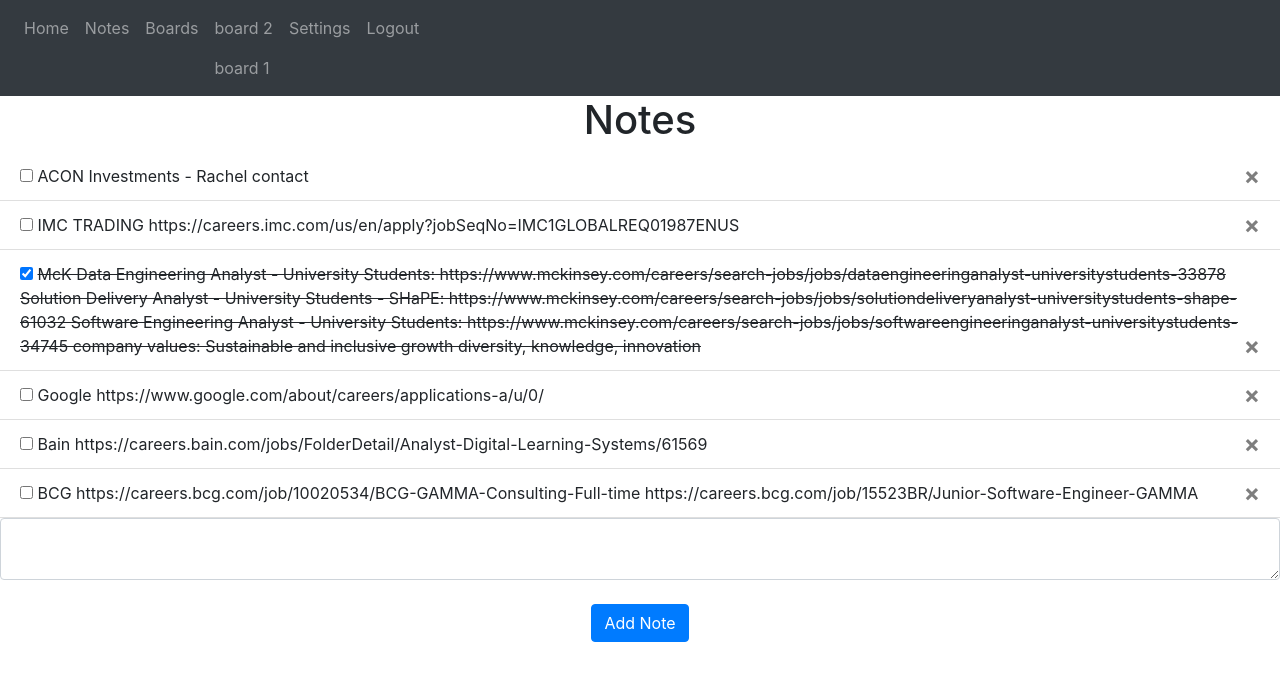
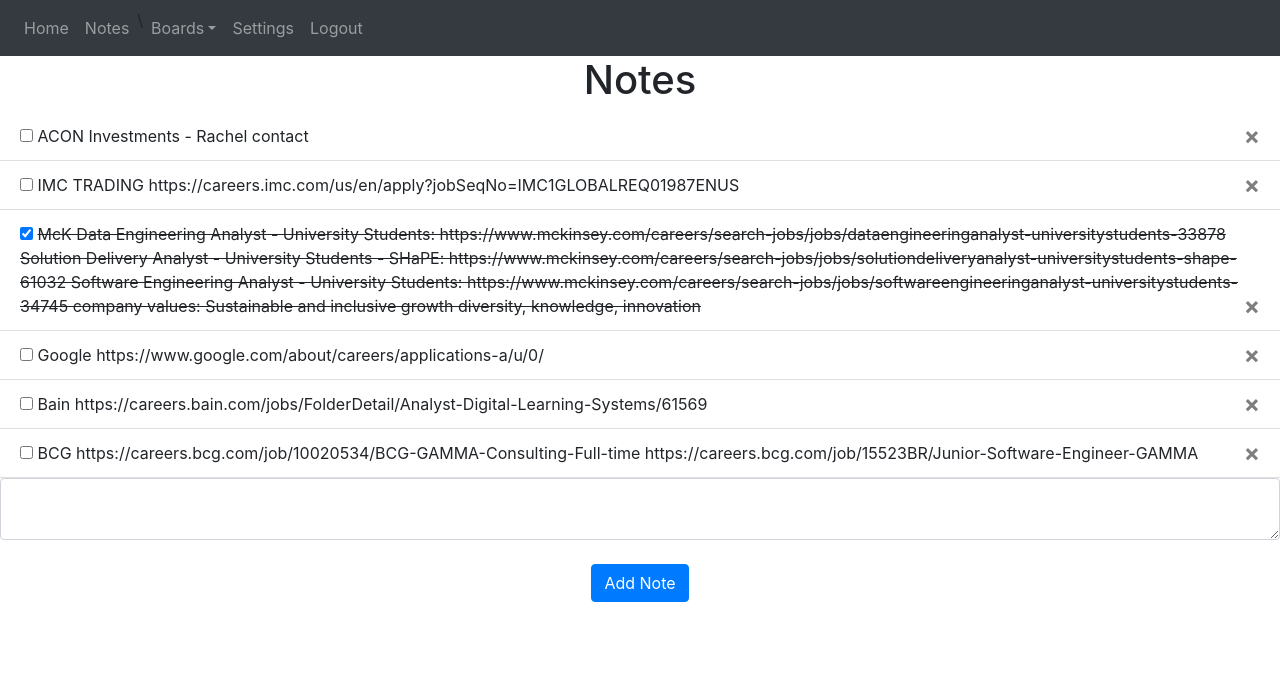
Before and after one commit to jtwolf1113/task-management-web-app, a Flask app: page /notes in a window 1280 px wide. Shown: the top 681 px of the page. Run offline with Flask 2, Linux system fonts and the light colour scheme; a user stored in the database is signed in; data comes from the database, SQL or seed files in the repository; both versions use the stored data as it was after the commit; some libraries are stand-ins or nearby versions.

Commit message:
Dropdown Menu
Dropdown Menu formatted and added

Typo fixed on welcome page

```diff
--- a/website/static/base.css
+++ b/website/static/base.css
@@ -3,6 +3,7 @@
     --background-color: #ffffff;
     --text-color: #000000;
     --navbar-text-color: #9a9da0;
+    --navbar-highlight-color: #ffffff;
     --navbar-background-color: #343a40;
     --confirm-button-color: #007bff;
     --delete-button-color: #6c757d;
@@ -40,3 +41,23 @@ button#destroy-item-confirm{
     background-color: rgba(255,0,0,1);
     border-color: rgba(255,0,0,1);
 }
+
+
+
+.dropdown-menu{
+    background-color: var(--navbar-background-color);
+    min-width: 1rem;
+    width: fit-content;
+    max-width: 15rem;
+}
+
+.dropdown-item{
+    color: var(--navbar-text-color);
+    text-align: left;
+    padding: .25rem 1.5rem;
+}
+
+.dropdown-item:hover{
+    background: var(--navbar-background-color);
+    color: var(--navbar-highlight-color);
+}
--- a/website/templates/base.html
+++ b/website/templates/base.html
@@ -5,7 +5,7 @@
     <meta name="viewport" content="width=device-width, initial-scale=1" />
 
 
-    <!-- Apple Web App functionality-->
+    <!-- Mobile (Apple) Web App functionality-->
     <!-- Apple code to be added later
     <link rel="apple-touch-icon" sizes="180x180" href="/images/app-icon/apple-icon-180.png"/>
     <link rel="apple-touch-icon" sizes="167x167" href="/images/app-icon/apple-icon-167.png"/>
@@ -64,6 +64,7 @@
 
     <title>{% block title %}Home{% endblock %}</title>
   </head>
+
   <body>
     <nav class="navbar navbar-expand-lg navbar-dark bg-dark">
       <button
@@ -78,14 +79,16 @@
         <div class="navbar-nav">
           {% if user.is_authenticated %}
           <a class="nav-item nav-link" id="home" href="/">Home</a>
-          <a class="nav-item nav-link" id="Notes" href="/notes">Notes</a>
-
-          <a class=" nav-item nav-link" id="Boards" href="/boards">Boards</a>
-          <div class="dropdown-list">
-            {% for board in user.boards %}
-              <a class="nav-item nav-link" href="/boards/{{board.id}}">{{board.name}}</a>
-            {% endfor %}
-          </div>
+          <a class="nav-item nav-link" id="Notes" href="/notes">Notes</a>\
+          <li class="nav-item dropdown">
+            <a class="nav-link dropdown-toggle" data-toggle="dropdown" href="/boards" role="button">Boards</a>
+            <div class="dropdown-menu">
+              <a class="dropdown-item" href="/boards">Create</a>
+              {% for board in user.boards %}
+                <a class="dropdown-item" href="/boards/{{board.id}}">{{board.name}}</a>
+              {% endfor %}
+            </div>
+          </li>
 
           <a class="nav-item nav-link" id="settings" href="/settings">Settings</a>
           <a class="nav-item nav-link" id="logout" href="/logout">Logout</a>
--- a/website/templates/home.html
+++ b/website/templates/home.html
@@ -9,7 +9,7 @@
 {% endblock %}
 
 {% block content%}
-<h1 align="center">Welcome {{user.first_name!}}</h1>
+<h1 align="center">Welcome {{user.first_name}}!</h1>
 
 <h5 align="center">This page is currently incomplete and will function as a dashboard in the future.
  <br> Please feel free to click around using the NavBar to investigate the features I have implemented thusfar.
--- a/website/views.py
+++ b/website/views.py
@@ -257,11 +257,8 @@ def display_task(board, category, task):
             user_id = current_user.id
         )
 
-
         db.session.add(new_subtask)
         db.session.commit()
-
-
 
     return render_template("taskview.html", user = current_user, board = board, category = category, task = task)
 
```
Also changed, not shown: website/database.db.
